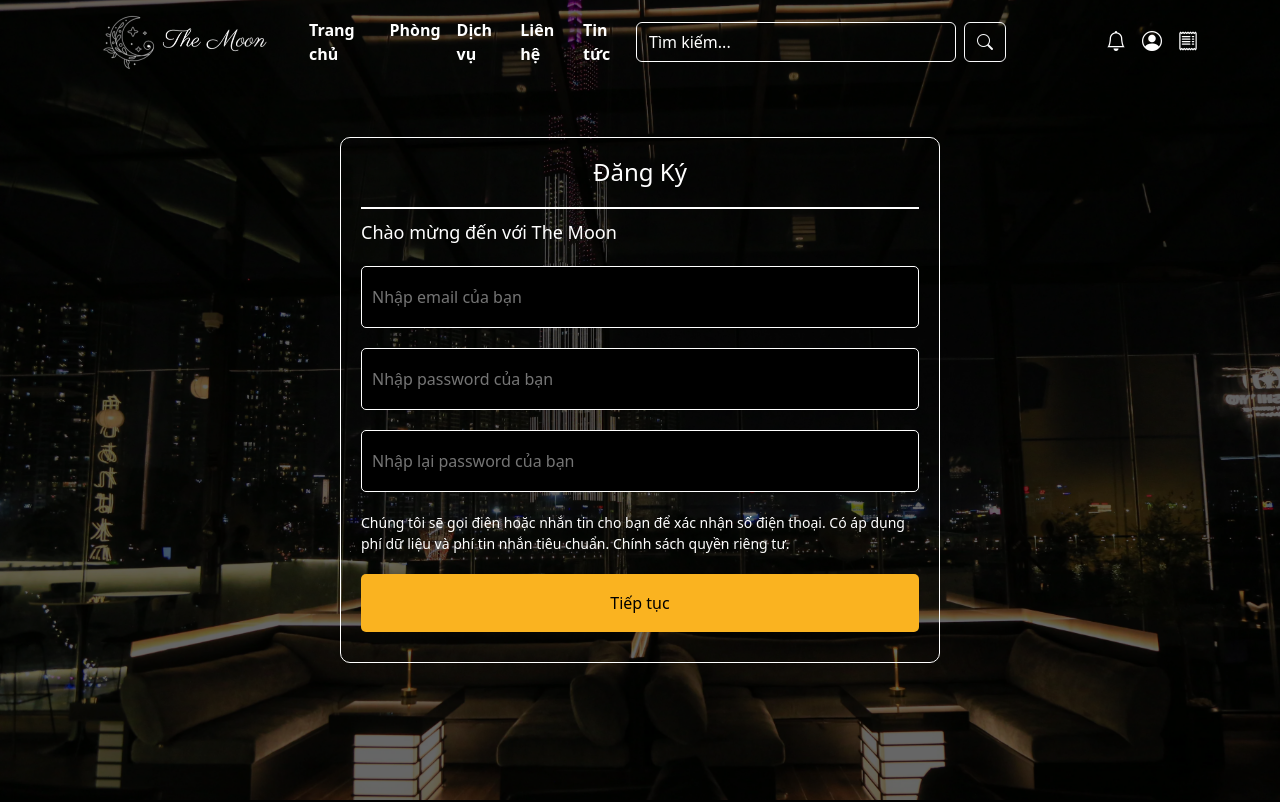
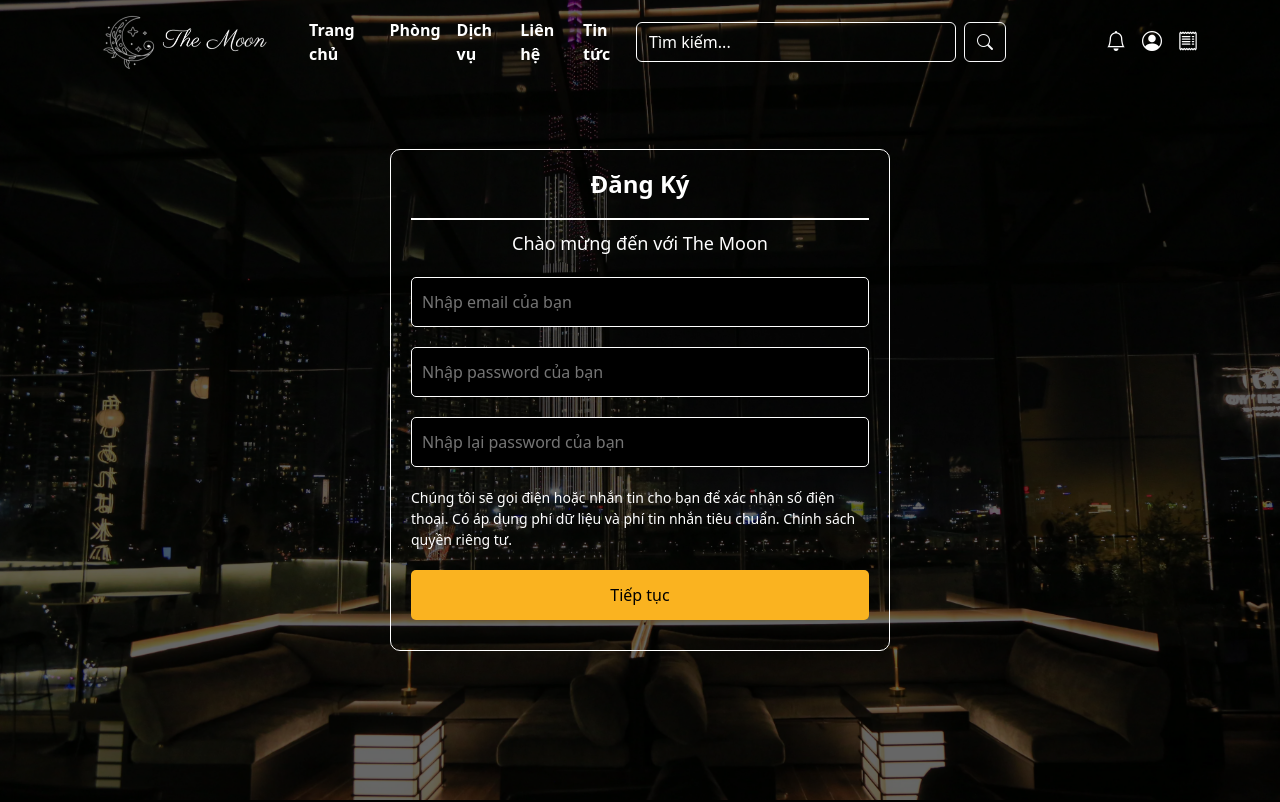
Before and after one commit to lethanhphuc2005/Hotel-Management-Website, a Next.js app in the folder frontend/: page /register in a window 1280 px wide. Shown: the top 802 px of the page. Built offline with nearby package versions, Linux system fonts and the light colour scheme; no server answers.

Commit message:
update register

```diff
--- a/frontend/src/app/register/dangky.module.css
+++ b/frontend/src/app/register/dangky.module.css
@@ -17,7 +17,7 @@
 }
 
 .formContainer {
-  width: 600px; /* Chiều rộng của container */
+  width: 500px; /* Chiều rộng của container */
   border: 1px solid white;
   padding: 20px; /* Khoảng cách bên trong */
   border-radius: 10px; /* Bo tròn các góc */
@@ -28,11 +28,12 @@
 .title {
   text-align: center; /* Căn giữa tiêu đề */
   margin-bottom: 20px; /* Khoảng cách dưới tiêu đề */
+  font-weight: bold;
 }
 
 .input {
   width: 100%; /* Chiều rộng 100% */
-  height: 62px;
+  height: 50px;
   background-color: black;
   padding: 10px; /* Khoảng cách bên trong */
   margin: 10px 0; /* Khoảng cách giữa các input */
@@ -42,7 +43,7 @@
 
 .continueButton {
   width: 100%; /* Chiều rộng 100% */
-  height: 58px;
+  height: 50px;
   padding: 10px; /* Khoảng cách bên trong */
   margin: 10px 0; /* Khoảng cách dưới nút */
   border: none;
@@ -89,7 +90,7 @@
 }
 
 .welcomeText {
-  text-align: left; /* Căn giữa lời chào */
+  text-align: center; /* Căn giữa lời chào */
   margin: 10px 0; /* Khoảng cách phía trên và dưới */
   font-size: 18px; /* Kích thước chữ */
    color: #fff;
```
